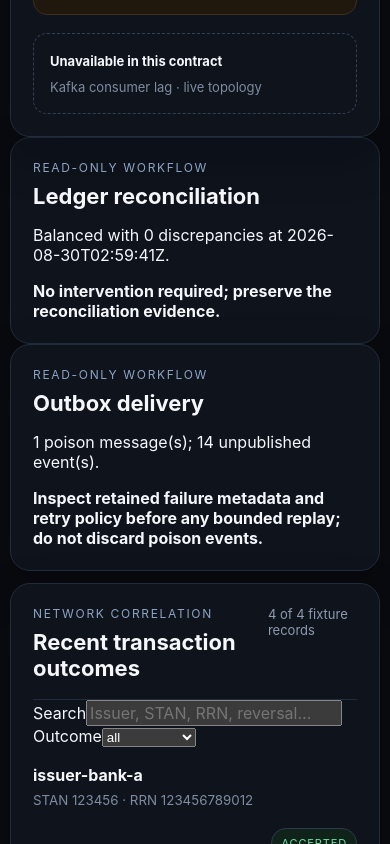
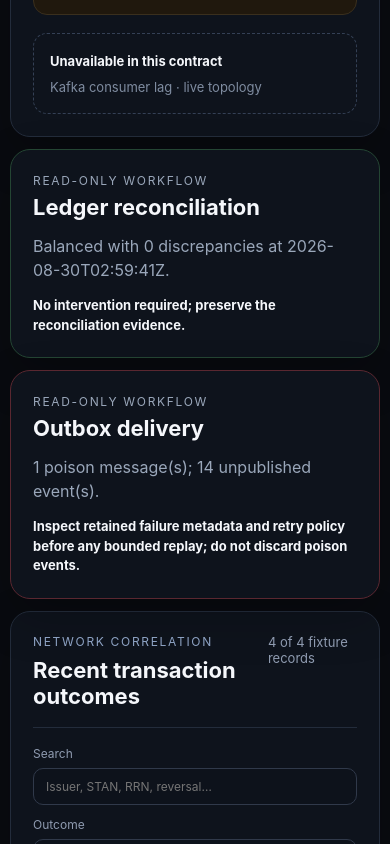
Before and after one commit to soufianeelbiki1/Nexus, a Next.js app: page / in a window 390 px wide. Shown: the part 1920-2764 px from the top of the page. Built offline with nearby package versions, Linux system fonts and the light colour scheme.

Commit message:
style: add operator workflow and filter controls

```diff
--- a/app/globals.css
+++ b/app/globals.css
@@ -49,7 +49,18 @@ h2 { margin: 4px 0 0; font-size: 22px; }
 .missing { margin-top: 6px; padding: 16px; border: 1px dashed #344055; border-radius: 14px; }
 .missing strong { font-size: 13px; }
 .missing p { margin: 8px 0 0; color: #7f8ca0; font-size: 13px; line-height: 1.5; }
+.operator-checks { display: grid; grid-template-columns: repeat(2, 1fr); gap: 12px; margin-top: 12px; }
+.operator-check { display: grid; gap: 14px; }
+.operator-check p { margin: 0; color: #9aa7ba; line-height: 1.5; }
+.operator-check strong { font-size: 13px; line-height: 1.5; }
+.operator-check-ok { border-color: #244533; }
+.operator-check-warning { border-color: #4b3b21; }
+.operator-check-critical { border-color: #5a2730; }
 .transaction-panel { margin-top: 12px; }
+.transaction-filters { display: grid; grid-template-columns: minmax(0, 1fr) 220px; gap: 12px; margin-top: 18px; }
+.transaction-filters label { display: grid; gap: 7px; color: #8f9bb0; font-size: 12px; }
+.transaction-filters input, .transaction-filters select { width: 100%; border: 1px solid #30394a; border-radius: 10px; background: #0d121b; color: #f5f7fb; padding: 10px 12px; }
+.empty-state { margin: 18px 0 0; color: #8f9bb0; }
 .transaction-list { display: grid; }
 .transaction { display: grid; grid-template-columns: 1.05fr .65fr 1.25fr; gap: 18px; padding: 18px 0; align-items: center; border-bottom: 1px solid #1c2431; }
 .transaction:last-child { border-bottom: 0; }
@@ -61,6 +72,8 @@ h2 { margin: 4px 0 0; font-size: 22px; }
   .status { width: 100%; }
   .metrics { grid-template-columns: repeat(2, 1fr); }
   .grid { grid-template-columns: 1fr; }
+  .operator-checks { grid-template-columns: 1fr; }
+  .transaction-filters { grid-template-columns: 1fr; }
   .transaction { grid-template-columns: 1fr 1fr; }
   .transaction > div:last-child { grid-column: 1 / -1; }
 }
```
